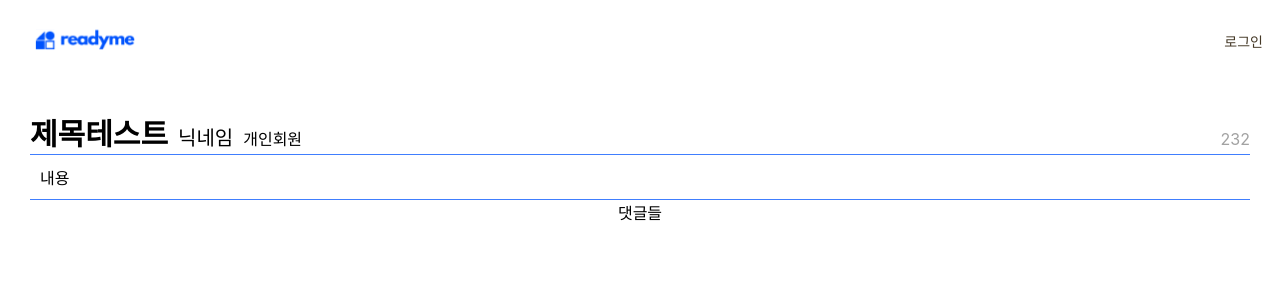
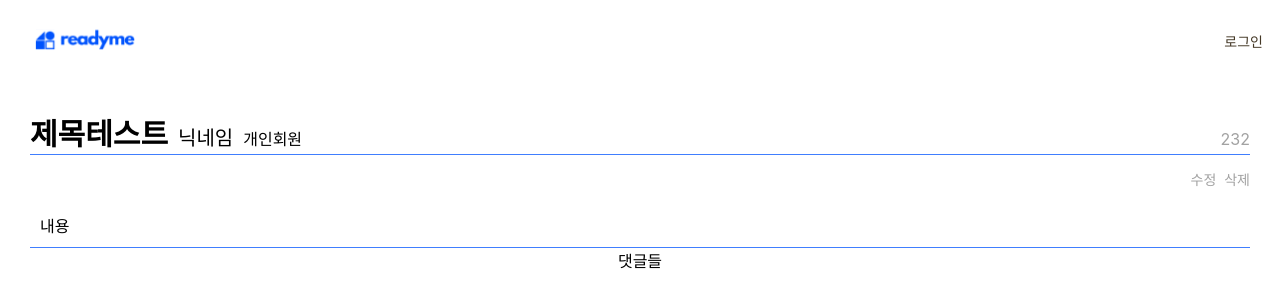
Before and after one commit to jaejlf/Community_Upgrade, a React (Create React App) app in the folder client/team-memory4/: page /post/1 in a window 1280 px wide. Shown: the top 308 px of the page. Built offline with nearby package versions, Linux system fonts and the light colour scheme; no server answers.

Commit message:
글 삭제 api, post, board 일부 변경

```diff
--- a/client/team-memory4/src/api/deleteApi.js
+++ b/client/team-memory4/src/api/deleteApi.js
@@ -1,4 +1,6 @@
 import axios from "axios";
+import { getCookie } from "./cookie";
+
 const deleteApi = async (params, end_url, token) => {
     const config = {
         data: params,
@@ -8,7 +10,8 @@ const deleteApi = async (params, end_url, token) => {
         },
     };
     if (token) {
-        config.headers["Authorization"] = `Bearer ${token}`;
+        // config.headers["Authorization"] = `Bearer ${token}`;
+        config.headers["Authorization"] = `Bearer ${getCookie('myToken')}`;
     }
     return await axios.delete("https://kusitms-readyme-4.herokuapp.com" + end_url, config);
 };
--- a/client/team-memory4/src/api/getApi.js
+++ b/client/team-memory4/src/api/getApi.js
@@ -9,10 +9,10 @@ const getApi = async (params, end_url, token) => {
             Accept: "application/json",
         },
     };
-    // if (token) {
-    //     // config.headers["Authorization"] = `Bearer ${token}`;
-    //     config.headers["Authorization"] = `Bearer ${getCookie('myToken')}`;
-    // }
+    if (token) {
+        // config.headers["Authorization"] = `Bearer ${token}`;
+        config.headers["Authorization"] = `Bearer ${getCookie('myToken')}`;
+    }
     return await axios.get("https://kusitms-readyme-4.herokuapp.com" + end_url, config);
 };
 
--- a/client/team-memory4/src/api/putApi.js
+++ b/client/team-memory4/src/api/putApi.js
@@ -1,4 +1,6 @@
 import axios from "axios";
+import { getCookie } from "./cookie";
+
 const putApi = async (data, end_url, token) => {
     const config = {
         headers: {
@@ -7,7 +9,8 @@ const putApi = async (data, end_url, token) => {
         },
     };
     if (token) {
-        config.headers["Authorization"] = `Bearer ${token}`;
+        // config.headers["Authorization"] = `Bearer ${token}`;
+        config.headers["Authorization"] = `Bearer ${getCookie('myToken')}`;
     }
     return await axios.put("https://kusitms-readyme-4.herokuapp.com" + end_url, data, config);
 };
--- a/client/team-memory4/src/components/LoginForm.js
+++ b/client/team-memory4/src/components/LoginForm.js
@@ -11,7 +11,6 @@ import { setCookie } from "../api/cookie";
 //         없는 email인 경우 404 (Not Found)
 //         password가 틀린경우 500 ( Server Error )
 const LoginForm = (roleid) => {
-    console.log(roleid);
     const [details, setDetails] = useState({
         email: "",
         password: "",
@@ -56,7 +55,7 @@ const LoginForm = (roleid) => {
             //         userId: 1,
             //     })
             // );
-            // navigate("/");
+            // navigate("/board");
             //////////////////////////////////////////
             await postApi(details, "/user/login")
                 .then(({ status, data }) => {
@@ -87,7 +86,7 @@ const LoginForm = (roleid) => {
                                 sameSite: "none",
                             })
                         };
-                        navigate("/");
+                        navigate("/board");
                     } else if (status === 400) {
                         setLoginErrorMsg("필수 입력값을 모두 입력해주세요.");
                     } else if (status === 404) {
@@ -100,6 +99,7 @@ const LoginForm = (roleid) => {
                     setLoginErrorMsg("로그인 실패");
                     console.log(e.response);
                 });
+            //////////////////////////////////////////////////
         }
     }
     return (
--- a/client/team-memory4/src/pages/Board.js
+++ b/client/team-memory4/src/pages/Board.js
@@ -64,6 +64,8 @@ const Board = () => {
                     console.log(status, data);
                     if (data) {
                         setList(data);
+                    } else {
+                        setList([]);
                     }
                 })
                 .catch((e) => {
@@ -74,12 +76,6 @@ const Board = () => {
 
 
     useEffect(() => {
-        // try {
-        //     axios.get('https://kusitms-readyme-4.herokuapp.com/board/posts');
-        //   } catch (error) {
-        //     console.error(error);
-        //   }
-        // setList([]);
         const getList = async () => {
             await getApi({},
                 `/board/posts`,
@@ -124,7 +120,7 @@ const Board = () => {
                     >글내용</button>
                     <button
                         className={
-                            option === "writer" ?
+                            option === "user" ?
                                 'search-option-select-o' : 'search-option-select-x'
                         }
                         onClick={() => setOption("user")}
--- a/client/team-memory4/src/pages/PostDetail.js
+++ b/client/team-memory4/src/pages/PostDetail.js
@@ -1,12 +1,15 @@
 import React, { useEffect, useContext, useState } from 'react';
 import { useParams } from "react-router-dom";
-import { getApi } from '../api';
+import { deleteApi, getApi } from '../api';
 import { AuthContext } from "../App";
+import { useNavigate } from "react-router-dom";
 import "../styles/PostDetail.css";
 
 
 const PostDetail = () => {
     const authContext = useContext(AuthContext);
+    const navigate = useNavigate();
+
     const [postData, setPostData] = useState({
         title: "제목테스트",
         content: "내용",
@@ -45,6 +48,34 @@ const PostDetail = () => {
         getPosting();
     }, []);
 
+
+    const modifyHandler = async () => {
+
+    }
+
+    const deleteHandler = async () => {
+        if (window.confirm("정말 삭제하시겠습니까?")) {
+            await deleteApi(
+                {},
+                `/board/${params.id}`,
+                authContext.state.token
+            )
+            .then(({status, data}) => {
+                if (status === 200) {
+                    alert("삭제되었습니다.");
+                    navigate("/board");
+                } else if (status === 500) {
+                    alert("작성자만 게시글을 삭제할 수 있습니다.");
+                }
+            })
+            .catch((e) => {
+                console.log(e.response);
+            });
+        } else {
+            alert("취소합니다.");
+        }
+    }
+
     return (
         <div className='post-detail'>
             <div className='detail-header'>
@@ -54,7 +85,14 @@ const PostDetail = () => {
                 <p className='detail-date'>{postData.date}</p>
             </div>
             <div className='detail-hr'></div>
-            <div className='detail-content'>{postData.content}</div>
+            <div className='detail-container'>
+                <div className='detail-modify-del'>
+                    <p className='detail-modify' onClick={modifyHandler}>수정</p>
+                    &nbsp;&nbsp;
+                    <p className='detail-del' onClick={deleteHandler}>삭제</p>
+                </div>
+                <div className='detail-content'>{postData.content}</div>
+            </div>
             <div className='detail-hr'></div>
             댓글들
         </div>
--- a/client/team-memory4/src/styles/Board.css
+++ b/client/team-memory4/src/styles/Board.css
@@ -10,8 +10,6 @@
     height: 50px;
     border: 2px solid #407EFE;
     border-radius: 40px 0px 0px 40px;
-    /* border-radius: 40px; */
-    /* margin: 0 10px; */
 }
 
 .search-img {
@@ -29,7 +27,7 @@
     display: flex;
     align-items: center;
     justify-content: space-between;
-
+    white-space: nowrap;
 }
 
 /* .search-option {
--- a/client/team-memory4/src/styles/PostDetail.css
+++ b/client/team-memory4/src/styles/PostDetail.css
@@ -41,6 +41,24 @@
     height: 1px;
 }
 
+.detail-container {
+    display: flex;
+    flex-direction: column;
+}
+
+.detail-modify-del {
+    display: flex;
+    flex-direction: row;
+    color:#A2A2A2;
+    margin-left: auto;
+    font-size: 14px;
+}
+
+.detail-modify,
+.detail-del {
+    cursor: pointer;
+}
+
 .detail-content {
     text-align: left;
     margin: 10px;
```
